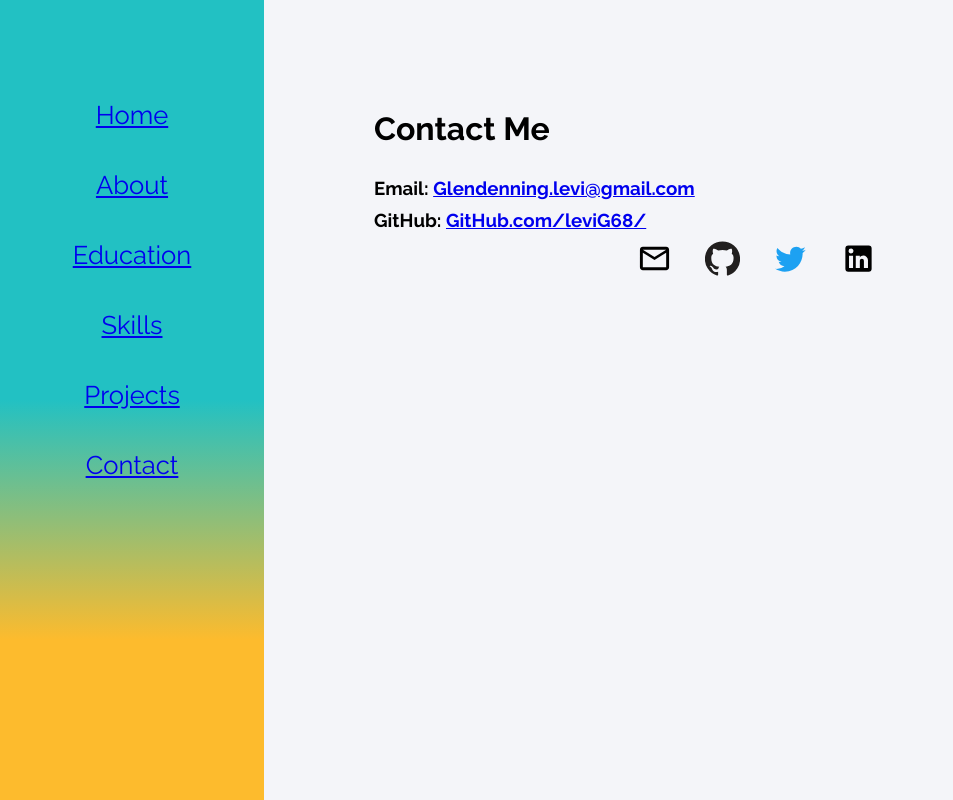
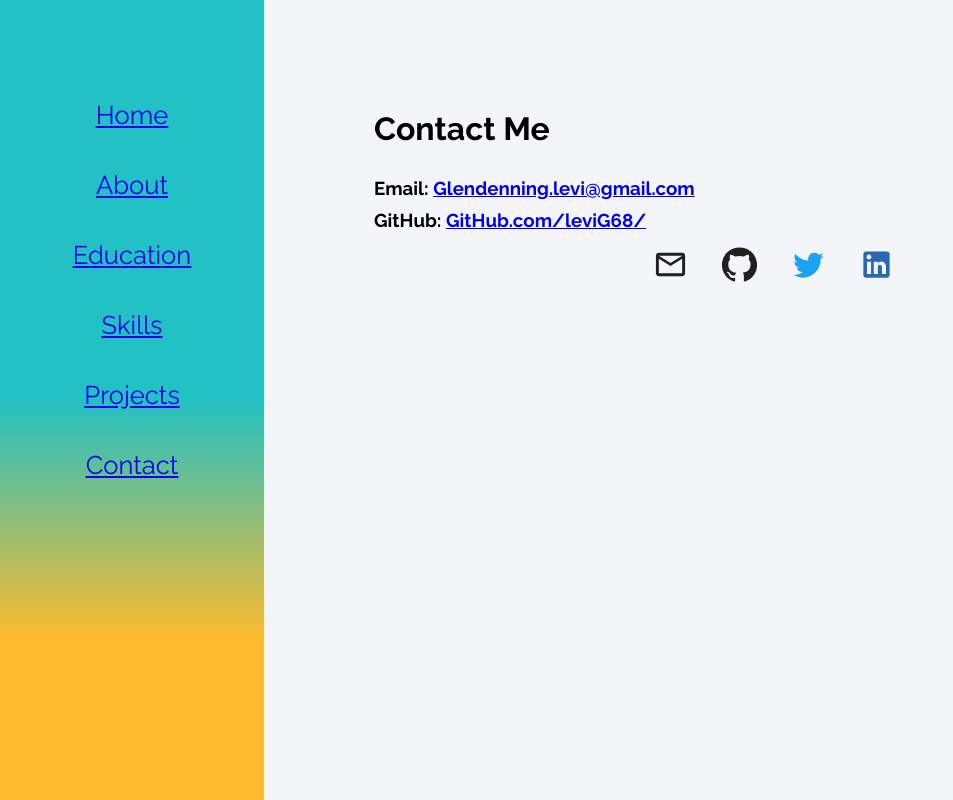
Before and after one commit to LeviG68/react-portfolio, a React (Create React App) app: page /contact in a window 1280 px wide. Shown: the whole page, without its empty margins (0-953 px from the left). Built offline with nearby package versions, Linux system fonts and the light colour scheme.

Commit message:
finished added icons with spacing and button links

```diff
--- a/src/Components/Social.js
+++ b/src/Components/Social.js
@@ -3,6 +3,7 @@ import React, { Component } from 'react';
 //import of Material-ui icons, themes and colors
 import { ThemeProvider, createMuiTheme} from '@material-ui/core/styles';
 import { Grid } from '@material-ui/core';
+import Button from '@material-ui/core/Button';
 
 import MailOutlineIcon from '@material-ui/icons/MailOutline';
 import GitHubIcon from '@material-ui/icons/GitHub';
@@ -10,24 +11,10 @@ import TwitterIcon from '@material-ui/icons/Twitter';
 import LinkedInIcon from '@material-ui/icons/LinkedIn';
 
 const customTheme = createMuiTheme ({
-    spacing: 2,
-    palette: {
-        primary: {
-            main: '#1DA1F2'
-        },
-        secondary: {
-            main: '#211F1F'
-        },
-        accent: {
-            main: '#2867B2'
-        },
-    },
     root: {
         paddingLeft: '20px',
         paddingright: '20px',
-        display: 'grid',
-
-
+        display: 'grid'
     },
 });
 
@@ -41,16 +28,27 @@ class Social extends Component {
             <Grid container spacing={1} justify="center">
                 <ThemeProvider theme={customTheme}>
                     <Grid item xs={1}>
-                        <MailOutlineIcon fontSize="large" spacing={4} className />
+                        <Button>
+                            <MailOutlineIcon fontSize="large" spacing={4} href='mailto:glendenning.levi@gmail.com'/>
+                        </Button>
                     </Grid>
+
                     <Grid item xs={1}>
-                        <GitHubIcon  fontSize='large' color='secondary' className='github'/>
+                        <Button>
+                            <GitHubIcon  fontSize='large' style={{color:'#211F1F'}} href=''/>
+                        </Button>
                     </Grid>
+
                     <Grid item xs={1}>
-                        <TwitterIcon fontSize='Large' color='primary' className='twitter'/>
+                        <Button>
+                            <TwitterIcon fontSize='Large' style={{color:'#1DA1F2'}} />
+                        </Button>
                     </Grid>
+
                     <Grid item xs={1}>
-                    <LinkedInIcon fontSize='Large' color='accent' className='linkedin' />
+                        <Button>
+                            <LinkedInIcon fontSize='Large'  style={{color:'#2867B2'}} />
+                        </Button>
                     </Grid>
 
                 </ThemeProvider>
```
